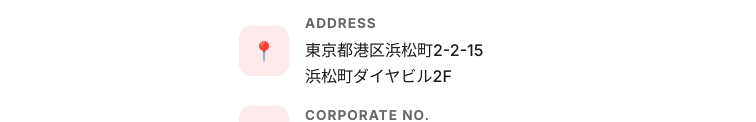
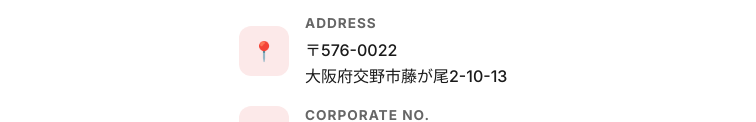
Before and after one commit to Mond1994/uncomfortable, a plain HTML site: page uncomfortable-landing.html in a window 1280 px wide. Shown: the part 4888-5010 px from the top of the page, without its empty margins (261-1017 px from the left). Drawn offline with Linux system fonts and the light colour scheme.

Commit message:
Update address to Osaka Kono location with postal code

```diff
--- a/uncomfortable-landing.html
+++ b/uncomfortable-landing.html
@@ -831,7 +831,7 @@
                     <div class="contact-icon">📍</div>
                     <div style="text-align: left;">
                         <h4>Address</h4>
-                        <p>東京都港区浜松町2-2-15<br>浜松町ダイヤビル2F</p>
+                        <p>〒576-0022<br>大阪府交野市藤が尾2-10-13</p>
                     </div>
                 </div>
                 <div class="contact-item" style="width: 280px; justify-content: flex-start;">
```
